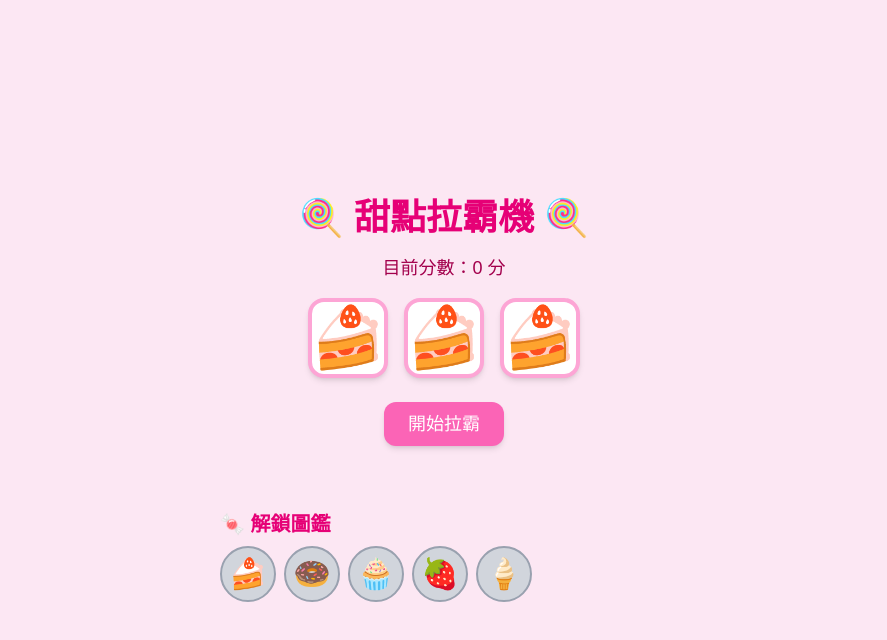
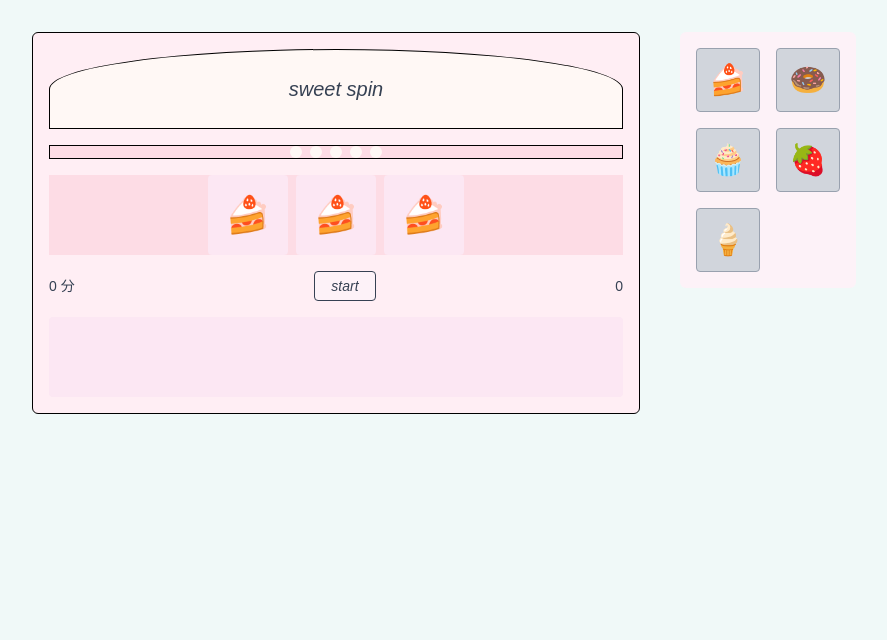
Before and after one commit to MomorothyWu/slotmachine, a Next.js app: page / in a window 1280 px wide. Shown: the top 640 px of the page, without its empty margins (196-1083 px from the left). Built offline with nearby package versions, Linux system fonts and the light colour scheme.

Commit message:
0519_update

```diff
--- a/src/app/page.js
+++ b/src/app/page.js
@@ -1,11 +1,11 @@
 "use client";
 
-import { useState, useEffect } from "react";
+import { useState } from "react";
 
-const icons = ["🍰", "🍩", "🧁", "🍓", "🍦"];
+const icons = ["\uD83C\uDF70", "\uD83C\uDF69", "\uD83E\uDDC1", "\uD83C\uDF53", "\uD83C\uDF66"];
 
 export default function SlotMachine() {
-  const [slots, setSlots] = useState(["🍰", "🍰", "🍰"]);
+  const [slots, setSlots] = useState(["\uD83C\uDF70", "\uD83C\uDF70", "\uD83C\uDF70"]);
   const [result, setResult] = useState("");
   const [spinning, setSpinning] = useState(false);
   const [score, setScore] = useState(0);
@@ -34,59 +34,74 @@ export default function SlotMachine() {
 
         const unique = new Set(currentSlots);
         if (unique.size === 1) {
-          setResult("🎉 恭喜中獎！三個一樣 🎉");
+          setResult("\uD83C\uDF89 \u606D\u559C\u4E2D\u734E\uFF01\u4E09\u500B\u4E00\u6A23 \uD83C\uDF89");
           setScore((prev) => prev + 5);
 
-          // 解鎖圖鑑
           const newIcon = currentSlots[0];
           if (!unlockedIcons.includes(newIcon)) {
             setUnlockedIcons((prev) => [...prev, newIcon]);
           }
-
         } else if (unique.size === 2) {
-          setResult("👍 差一點！中了兩個一樣～");
+          setResult("\uD83D\uDC4D \u5DEE\u4E00\u9EDE\uFF01\u4E2D\u4E86\u5169\u500B\u4E00\u6A23\uFF5E");
           setScore((prev) => prev + 3);
         } else {
-          setResult("😢 沒中獎，再試一次！");
+          setResult("\uD83D\uDE22 \u6C92\u4E2D\u734E\uFF0C\u518D\u8A66\u4E00\u6B21\uFF01");
         }
       }
     }, 100);
   };
 
   return (
-    <div className="min-h-screen flex flex-col items-center justify-center bg-pink-100 p-6">
-      <h1 className="text-4xl font-bold mb-4 text-pink-600">🍭 甜點拉霸機 🍭</h1>
+    <div className="min-h-screen bg-[#F0F9F8] flex justify-center items-start gap-10 p-8">
+      {/* Slot Machine UI */}
+      <div className="w-1/2 h-full">
+        <div className="bg-[#FFEEF4] border-[0.5px] border-black rounded-md w-full h-full p-4">
+          <div className="bg-[#FFF8F5] border-[0.5px] border-black rounded-t-[100%] w-full h-20 flex items-center justify-center">
+            <h1 className="text-xl italic text-gray-700">sweet spin</h1>
+          </div>
 
-      <div className="text-lg text-pink-800 mb-4">目前分數：{score} 分</div>
+          <div className="bg-[#FDDCE5] border-[0.5px] border-black flex justify-center gap-2 my-4">
+            {[...Array(5)].map((_, i) => (
+              <div key={i} className="w-3 h-3 bg-[#FFF8F5] rounded-full"></div>
+            ))}
+          </div>
 
-      <div className="flex gap-4 mb-6 text-6xl">
+          <div className="bg-[#FDDCE5] flex justify-center gap-2 mb-4 text-4xl">
             {slots.map((icon, index) => (
               <div
                 key={index}
-            className="w-20 h-20 bg-white rounded-2xl shadow-md flex items-center justify-center border-4 border-pink-300"
+                className="w-20 h-20 bg-pink-100 rounded flex items-center justify-center"
               >
                 {icon}
               </div>
             ))}
           </div>
 
+          <div className="flex justify-between items-center mb-4 text-sm text-gray-700">
+            <span>{score} 分</span>
             <button
               onClick={spin}
               disabled={spinning}
-        className="bg-pink-400 hover:bg-pink-500 text-white px-6 py-2 rounded-xl text-lg shadow-md disabled:opacity-50"
+              className="px-4 py-1 border rounded bg-pink-50 italic disabled:opacity-50"
             >
-        {spinning ? "轉動中..." : "開始拉霸"}
+              {spinning ? "轉動中..." : "start"}
             </button>
+            <span>{unlockedIcons.length}</span>
+          </div>
 
-      <div className="mt-6 text-2xl text-pink-700 font-semibold">{result}</div>
+          <div className="h-20 bg-pink-100 rounded flex items-center justify-center text-center text-sm px-2">
+            {result}
+          </div>
+        </div>
+      </div>
 
-      <div className="mt-10 w-full max-w-md">
-        <h2 className="text-xl font-semibold text-pink-600 mb-2">🍬 解鎖圖鑑</h2>
-        <div className="flex flex-wrap gap-2">
+
+      {/* Icon Record Panel */}
+      <div className="grid grid-cols-2 gap-4 bg-pink-50 p-4 rounded-md">
         {icons.map((icon, i) => (
           <div
             key={i}
-              className={`w-14 h-14 flex items-center justify-center text-3xl rounded-full border-2 ${
+            className={`flex items-center justify-center rounded border w-16 h-16 text-3xl ${
               unlockedIcons.includes(icon)
                 ? "bg-white border-pink-400"
                 : "bg-gray-300 border-gray-400 text-gray-400"
@@ -97,6 +112,5 @@ export default function SlotMachine() {
         ))}
       </div>
     </div>
-    </div>
   );
 }
```
Lines whose indentation alone changed are shown as unchanged.
